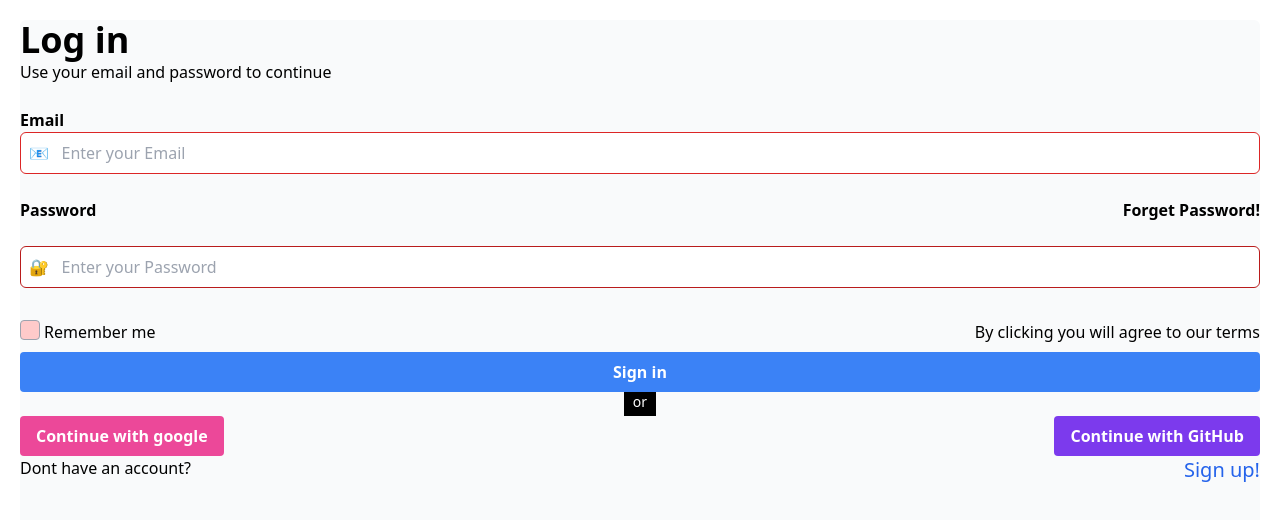
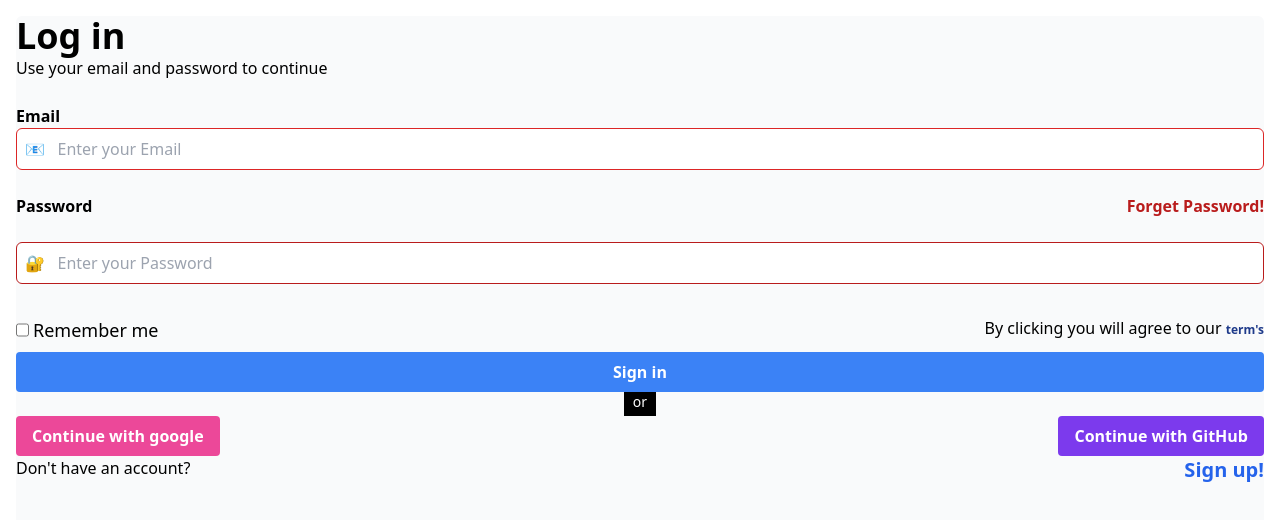
Before and after one commit to the-nishan/React-Front-End, a React (Create React App) app: page / in a window 1280 px wide. Shown: the top 520 px of the page. Built offline with nearby package versions, Linux system fonts and the light colour scheme.

Commit message:
react web app

```diff
--- a/src/App.js
+++ b/src/App.js
@@ -3,7 +3,7 @@ import { Helmet } from "react-helmet"; // for <head> tags like <title>
 
 function App() {
   return (
-    <div className="min-h-screen bg-gray-50 text-black flex flex-col rounded-md m-5">
+    <div className="min-h-screen bg-gray-50 text-black flex flex-col rounded-md m-4">
       <Helmet>
         <title>Moc webApp</title>
         <meta name="description" content="its a moc page"></meta>
@@ -27,7 +27,7 @@ function App() {
       {/*  */}
       <div className="w-full flex justify-between">
         <h2 className="font-bold">Password</h2>
-        <h2 className="font-bold">Forget Password!</h2>
+        <a href=" #" className="text-red-700 font-bold">Forget Password!</a>
       </div>
       {/*  */}
       <div className="py-6">
@@ -42,15 +42,14 @@ function App() {
         {/*  */}
         <label className="inline-flex items left-2  space-x-1">
           <input
-            type="radio"
+            type="checkbox"
             name="check"
-            value="√"
-            className="appearance-none w-5 h-5 border bg-red-200 border-gray-400 rounded checked:bg-green-500 checked:border-black checked:"
+            value="check"
           />
-          <span>Remember me</span>
+          <span className="text-lg">Remember me</span>
         </label>
         {/*  */}
-        <p className="">By clicking you will agree to our terms</p>
+        <p className="text-md">By clicking you will agree to our {" "}<a href=" #" className="text-xs font-extrabold text-blue-900">term's</a></p>
       </div>
       {/*  */}
       <button class="  bg-blue-500 text-white font-semibold justify-start px-4 py-2 rounded hover:bg-green-600 active:bg-yellow-700 transition">
@@ -62,7 +61,7 @@ function App() {
       </div>
       {/*  */}
       <div className="flex justify-between">
-        <button class="  bg-pink-500 text-white font-semibold px-4 py-2 rounded hover:bg-green-600 active:bg-yellow-700 transition">
+        <button href="https://www.google.com/imghp?hl=en" class="  bg-pink-500 text-white font-semibold px-4 py-2 rounded hover:bg-green-600 active:bg-yellow-700 transition">
           Continue with google
         </button>
         <button class="  bg-violet-600 text-white font-semibold px-4 py-2 rounded hover:bg-green-600 active:bg-yellow-700 transition">
@@ -72,9 +71,10 @@ function App() {
       {/*  */}
       <div className="flex  justify-between">
         <p className="text-black font-weight-700">
-          Dont have an account?
+          Don't have an account?
         </p>
-        <p className="text-blue-600 text-xl  font-weight-700">Sign up!</p>
+       <a href=" #" class="text-blue-600 text-xl font-bold">Sign up!</a>
+
       </div>
       {/*  ends here */}
     </div>
```
